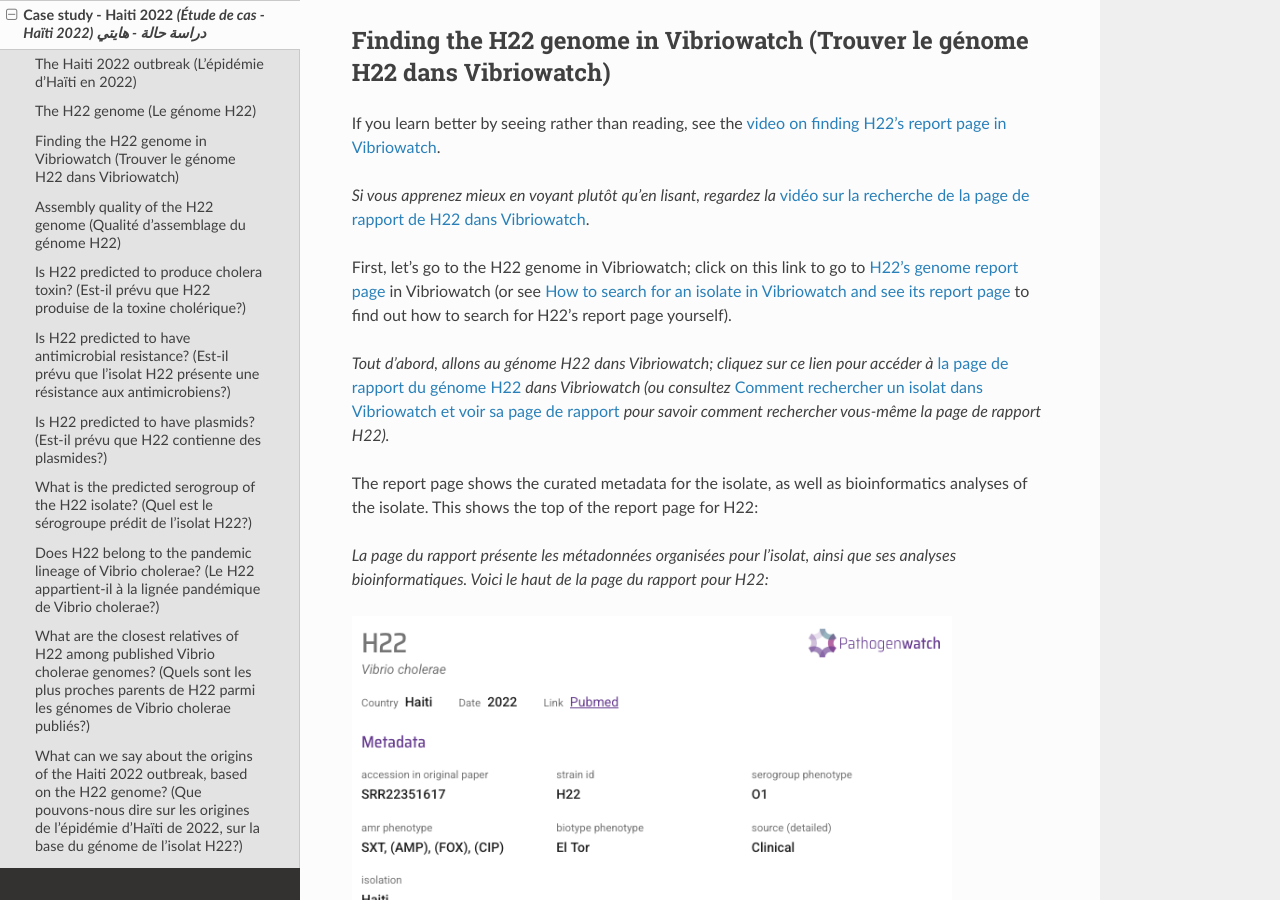
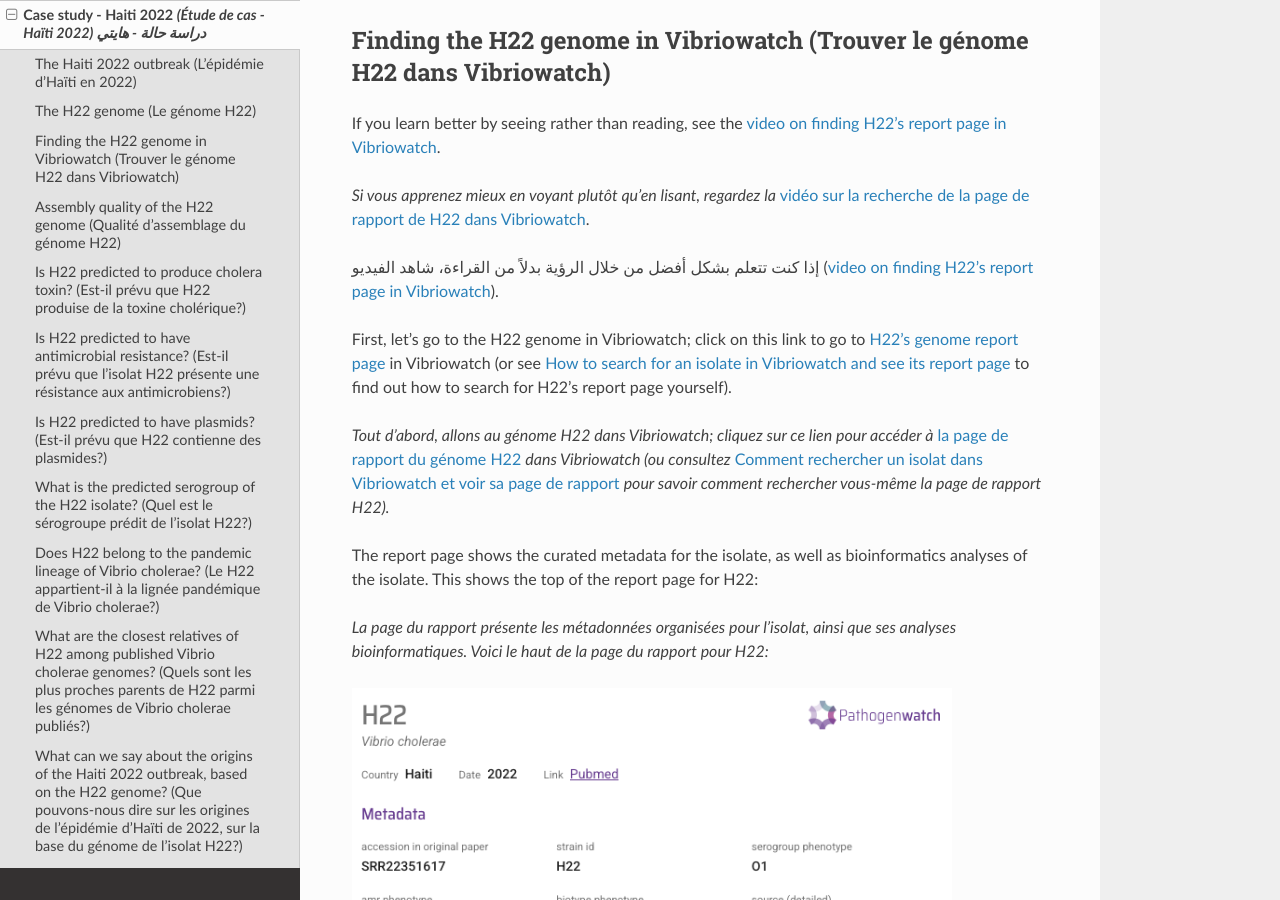
Before and after one commit to avrilcoghlan/vibriowatch, a Sphinx documentation site: the page built from docs/source/haiti.rst, in a window 1280 px wide and 900 px high, scrolled down 4856 px. Built offline with Sphinx 7.4.7 and the Read the Docs theme 3.1.0, drawn with Linux system fonts in a browser that asks for light colours.

Commit message:
Update haiti.rst

```diff
--- a/docs/source/haiti.rst
+++ b/docs/source/haiti.rst
@@ -135,6 +135,8 @@
 If you learn better by seeing rather than reading, see the `video on finding H22's report page in Vibriowatch`_.
 
 *Si vous apprenez mieux en voyant plutôt qu'en lisant, regardez la* `vidéo sur la recherche de la page de rapport de H22 dans Vibriowatch`_.
+
+إذا كنت تتعلم بشكل أفضل من خلال الرؤية بدلاً من القراءة، شاهد الفيديو (`video on finding H22's report page in Vibriowatch`_).
 
 .. _video on finding H22's report page in Vibriowatch: https://youtu.be/7k79hfyTW4Q
 
```
